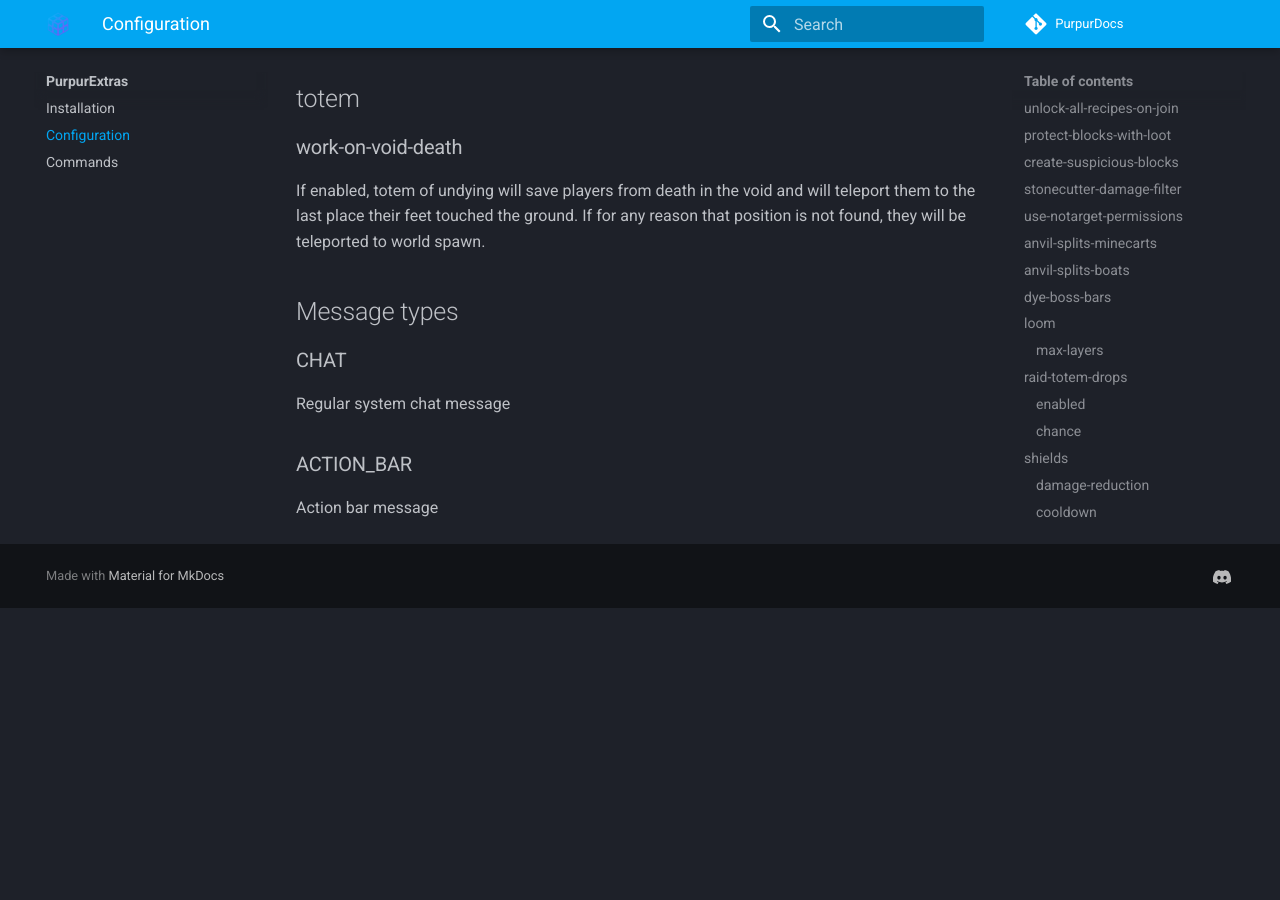
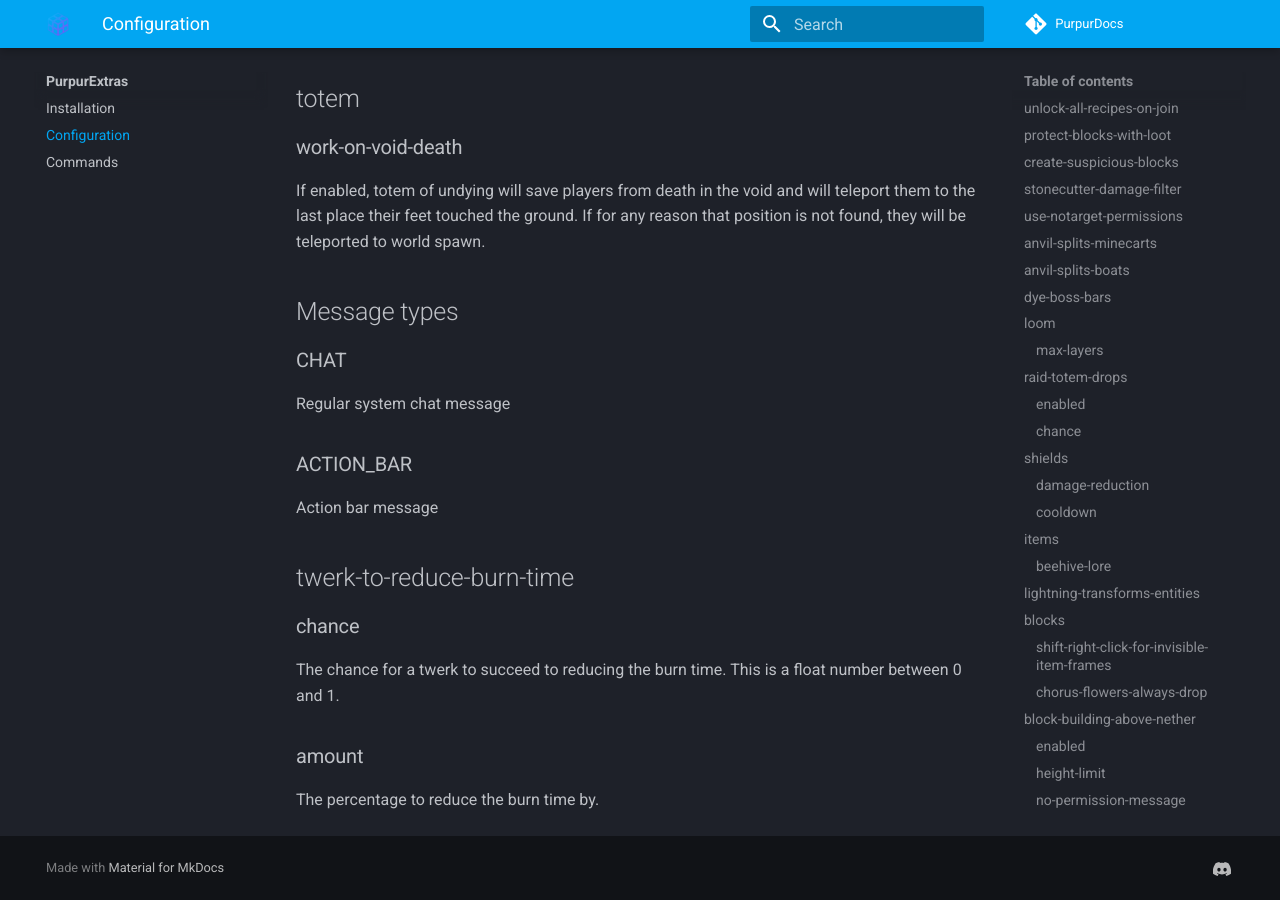
Before and after one commit to PurpurMC/PurpurDocs, an MkDocs documentation site: the page built from mkdocs/purpurextras/configuration.md, in a window 1280 px wide and 900 px high, scrolled down 6220 px. Built offline with MkDocs 1.6.1 and Material for MkDocs 9.7.7, drawn with Linux system fonts in a browser that asks for light colours; comment, search, counter and statistics services are not loaded; before the commit the page ends 6828 px from its top, so only the background shows below that.

Commit message:
Update configuration.md

```diff
--- a/mkdocs/purpurextras/configuration.md
+++ b/mkdocs/purpurextras/configuration.md
@@ -177,3 +177,13 @@ Regular system chat message
 
 ### ACTION_BAR
 Action bar message
+
+## twerk-to-reduce-burn-time
+
+### chance
+
+The chance for a twerk to succeed to reducing the burn time. This is a float number between 0 and 1.
+
+### amount
+
+The percentage to reduce the burn time by.
```
